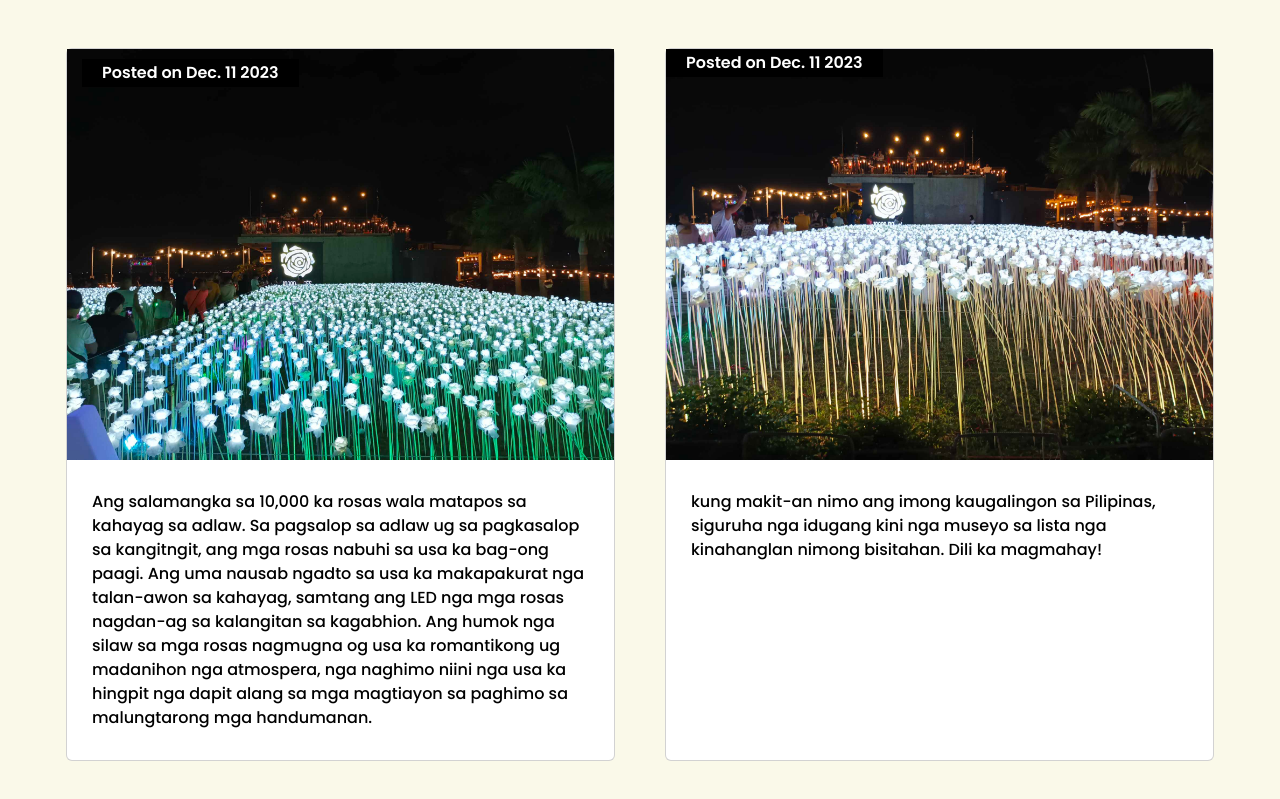
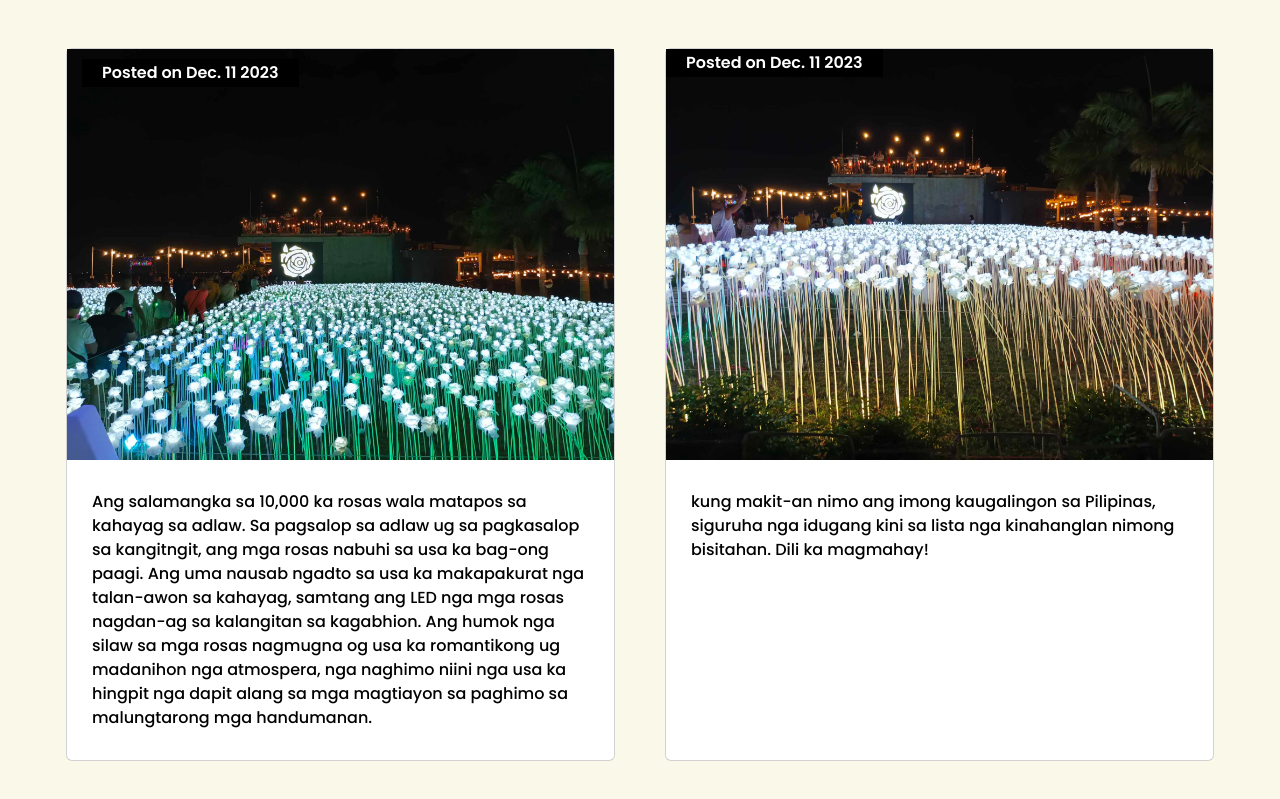
Before and after one commit to RandyEscartin/MyBlogs, a plain HTML site: page tourist-spot.html in a window 1280 px wide. Shown: the part 1570-2369 px from the top of the page. Drawn offline with nearby package versions, Linux system fonts and the light colour scheme; some packages are replaced by stand-ins of ours; a script that the page names is missing.

Commit message:
Update tourist-spot.html

```diff
--- a/tourist-spot.html
+++ b/tourist-spot.html
@@ -117,7 +117,7 @@
                 </div>
                 <div class="article">
                   <h2></h2>
-                  <p>kung makit-an nimo ang imong kaugalingon sa Pilipinas, siguruha nga idugang kini nga museyo sa lista nga kinahanglan nimong bisitahan.  Dili ka magmahay!</p>
+                  <p>kung makit-an nimo ang imong kaugalingon sa Pilipinas, siguruha nga idugang kini sa lista nga kinahanglan nimong bisitahan.  Dili ka magmahay!</p>
                 </div>
                 <div class="posted-date">
                   <p>Posted on Dec. 11 2023</p>
```
